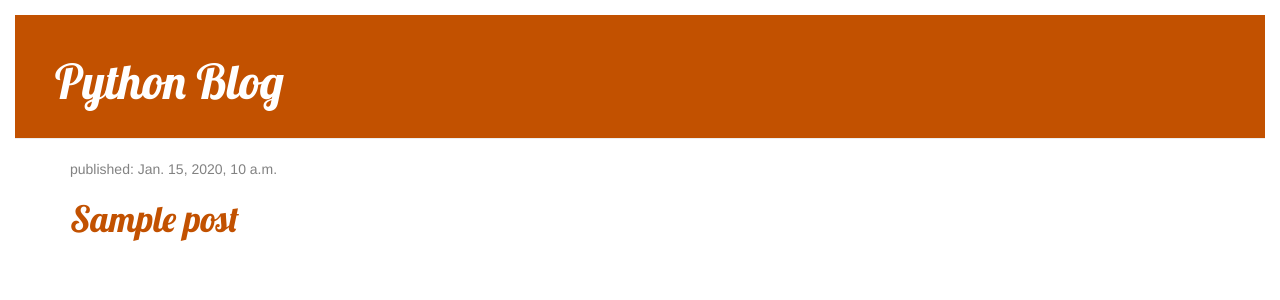
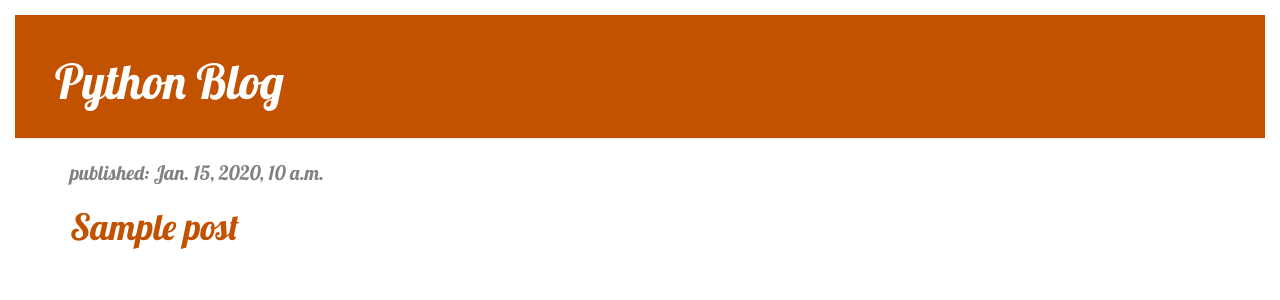
Before and after one commit to nabinbogati/my-first-blog, a Django app: template blog/templates/blog/post_list.html in a window 1280 px wide. Shown: the top 300 px of the page. Run offline with Django 3.2, Linux system fonts and the light colour scheme; the template is opened without the code that fills it: values that come from a table or form of the project are taken from there, others are empty; tables that the repository leaves empty hold one stand-in row (values such as "Sample post"); some libraries are stand-ins or nearby versions.

Commit message:
changed css further more

```diff
--- a/blog/static/css/blog.css
+++ b/blog/static/css/blog.css
@@ -50,6 +50,8 @@ h1, h2, h3, h4 {
 
 .post {
     margin-bottom: 70px;
+    font-family: "Lobster",cursive;
+    font-size: 20px;
     text-align: justify;
 }
 
```
